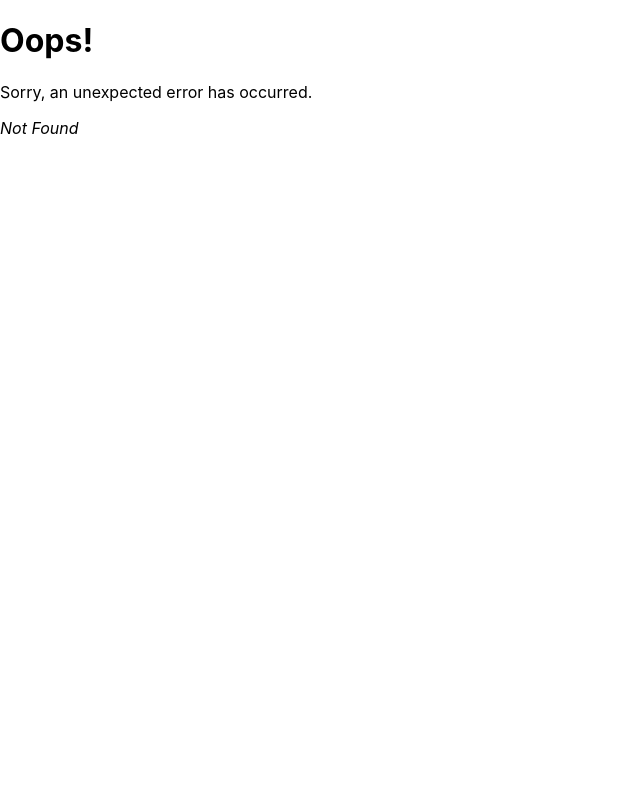
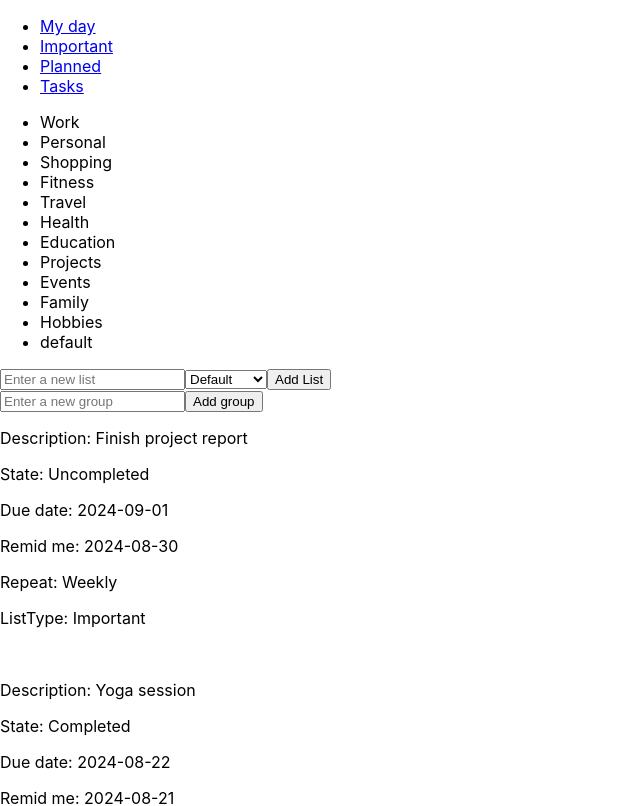
Before and after one commit to romanmicuda/task-managment-app, a React (Create React App) app: page /filter/Important in a window 1280 px wide. Before the commit this address had no page. Shown: the top 806 px of the page, without its empty margins (0-640 px from the left). Built offline with nearby package versions, Linux system fonts and the light colour scheme.

Commit message:
feat: display list types

```diff
--- /dev/null
+++ b/src/component/AddTodo.tsx
@@ -0,0 +1,62 @@
+import React, { useState } from "react";
+import { Group, TodoType } from "../types";
+import { useTodo } from "./TodoProvider";
+
+export const AddTodo: React.FC<{ nameParam: string | undefined }> = ({
+  nameParam,
+}) => {
+  const [newTaskDescription, setNewTaskDescription] = useState("");
+  const { groups, setGroups } = useTodo();
+
+  const handleAddTask = (e: React.KeyboardEvent<HTMLInputElement>) => {
+    if (e.key === "Enter" && newTaskDescription.trim()) {
+      // Create a new task
+      const newTask: TodoType = {
+        id: Date.now(), // Use current timestamp as a unique ID
+        description: newTaskDescription,
+        completed: false,
+        dueDate: new Date(), // Set default due date (can be changed as needed)
+        remindme: new Date(), // Set default remind date (can be changed as needed)
+        repeat: "Daily", // Default repeat type
+        listType: [], // Default empty listType array
+      };
+
+      // Update groups state with the new task
+      setGroups((prevGroups: Group[]) =>
+        prevGroups.map((group) => {
+          // If group contains the target list, update it
+          if (group.groupList.some((list) => list.name === nameParam)) {
+            return {
+              ...group,
+              groupList: group.groupList.map((list) => {
+                if (list.name === nameParam) {
+                  return {
+                    ...list,
+                    lists: [...list.lists, newTask], // Add new task to the list
+                  };
+                }
+                return list;
+              }),
+            };
+          }
+          return group;
+        })
+      );
+
+      // Clear the input field after adding the task
+      setNewTaskDescription("");
+    }
+  };
+
+  return (
+    <div>
+      <input
+        type="text"
+        placeholder="Add task"
+        value={newTaskDescription}
+        onChange={(e) => setNewTaskDescription(e.target.value)}
+        onKeyDown={handleAddTask}
+      />
+    </div>
+  );
+};
--- /dev/null
+++ b/src/component/App.tsx
@@ -0,0 +1,12 @@
+import React from "react";
+import SideBar from "./SideBar";
+
+function App() {
+  return (
+    <div>
+      <SideBar />
+    </div>
+  );
+}
+
+export default App;
--- a/src/component/SideBar.tsx
+++ b/src/component/SideBar.tsx
@@ -9,6 +9,12 @@ const SideBar = () => {
   const [newListName, setNewListName] = useState<string>("");
   const [newListGroupName, setNewListGroupName] = useState<string>("");
   const [newGroupName, setNewGroupName] = useState<string>("");
+  const [listTypes, setNewListType] = useState([
+    "My day",
+    "Important",
+    "Planned",
+    "Tasks",
+  ]);
 
   const handleExpandedGroup = (groupName: string) => {
     if (expandedGroup.has(groupName)) {
@@ -50,18 +56,11 @@ const SideBar = () => {
     <div>
       <nav>
         <ul>
-          <li>
-            <Link to={"/myday"}>My day</Link>
-          </li>
-          <li>
-            <Link to={"/important"}>Important</Link>
-          </li>
-          <li>
-            <Link to={"/planned"}>Planned</Link>
-          </li>
-          <li>
-            <Link to={"/tasks"}>Tasks</Link>
-          </li>
+          {listTypes.map((listType) => (
+            <li>
+              <Link to={`filter/${listType}`}>{listType}</Link>
+            </li>
+          ))}
         </ul>
       </nav>
       <nav>
--- a/src/component/Todo.tsx
+++ b/src/component/Todo.tsx
@@ -1,12 +1,18 @@
 import React from "react";
-import SideBar from "./SideBar";
+import { List, TodoType } from "../types";
 
-function Todo() {
+const Todo: React.FC<TodoType> = (list) => {
   return (
     <div>
-      <SideBar />
+      <p>Description: {list.description}</p>
+      <p>State: {list.completed ? "Completed" : "Uncompleted"}</p>
+      <p>Due date: {list.dueDate.toISOString().split("T")[0]}</p>
+      <p>Remid me: {list.remindme.toISOString().split("T")[0]}</p>
+      <p>Repeat: {list.repeat}</p>
+      <p>ListType: {list.listType}</p>
+      <br />
     </div>
   );
-}
+};
 
 export default Todo;
--- a/src/component/TodoList.tsx
+++ b/src/component/TodoList.tsx
@@ -2,55 +2,17 @@ import React, { useState } from "react";
 import { useParams } from "react-router-dom";
 import { useTodo } from "./TodoProvider";
 import { Group, TodoType } from "../types";
+import Todo from "./Todo";
+import { AddTodo } from "./AddTodo";
 
 const TodoList: React.FC = () => {
   const { nameParam } = useParams<{ nameParam: string }>();
   const { groups, setGroups } = useTodo();
-  const [newTaskDescription, setNewTaskDescription] = useState("");
 
   const groupList = groups
     .flatMap((group) => group.groupList)
     .find((list) => list.name === nameParam);
 
-  const handleAddTask = (e: React.KeyboardEvent<HTMLInputElement>) => {
-    if (e.key === "Enter" && newTaskDescription.trim()) {
-      // Create a new task
-      const newTask: TodoType = {
-        id: Date.now(), // Use current timestamp as a unique ID
-        description: newTaskDescription,
-        completed: false,
-        dueDate: new Date(), // Set default due date (can be changed as needed)
-        remindme: new Date(), // Set default remind date (can be changed as needed)
-        repeat: "Daily", // Default repeat type
-        listType: [], // Default empty listType array
-      };
-
-      // Update groups state with the new task
-      setGroups((prevGroups: Group[]) =>
-        prevGroups.map((group) => {
-          // If group contains the target list, update it
-          if (group.groupList.some((list) => list.name === nameParam)) {
-            return {
-              ...group,
-              groupList: group.groupList.map((list) => {
-                if (list.name === nameParam) {
-                  return {
-                    ...list,
-                    lists: [...list.lists, newTask], // Add new task to the list
-                  };
-                }
-                return list;
-              }),
-            };
-          }
-          return group;
-        })
-      );
-
-      // Clear the input field after adding the task
-      setNewTaskDescription("");
-    }
-  };
   if (!groupList) {
     return <p>List not found</p>;
   }
@@ -60,23 +22,10 @@ const TodoList: React.FC = () => {
       <h1>Name of List: {groupList.name}</h1>
       <div>
         {groupList.lists.map((list) => (
-          <div>
-            <p>Description: {list.description}</p>
-            <p>State: {list.completed ? "Completed" : "Uncompleted"}</p>
-            <p>Due date: {list.dueDate.toISOString().split("T")[0]}</p>
-            <p>Remid me: {list.remindme.toISOString().split("T")[0]}</p>
-            <p>Repeat: {list.repeat}</p>
-            <br />
-          </div>
+          <Todo key={list.id} {...list} />
         ))}
       </div>
-      <input
-        type="text"
-        placeholder="Add task"
-        value={newTaskDescription}
-        onChange={(e) => setNewTaskDescription(e.target.value)}
-        onKeyDown={handleAddTask}
-      />
+      <AddTodo nameParam={nameParam} />
     </div>
   );
 };
--- /dev/null
+++ b/src/component/TodoListFilter.tsx
@@ -0,0 +1,32 @@
+import React, { useDebugValue } from "react";
+import { useTodo } from "./TodoProvider";
+import Todo from "./Todo";
+import { useParams } from "react-router-dom";
+import { AddTodo } from "./AddTodo";
+
+export const TodoListFilter: React.FC = () => {
+  const { filterListType } = useParams<{
+    filterListType: string | undefined;
+  }>();
+  const { groups } = useTodo();
+
+  const todoLists = groups
+    .flatMap((group) => group.groupList)
+    .flatMap((groupList) => groupList.lists)
+    .filter(
+      (todo) => filterListType && todo.listType.includes(filterListType as any)
+    );
+
+  useDebugValue(groups, (groups) => `${groups}`);
+
+  return (
+    <>
+      <div>
+        {todoLists.map((todoList) => (
+          <Todo key={todoList.id} {...todoList} />
+        ))}
+      </div>
+      <AddTodo nameParam={"default"} />
+    </>
+  );
+};
--- a/src/component/TodoProvider.tsx
+++ b/src/component/TodoProvider.tsx
@@ -8,7 +8,10 @@ const TodoContext = createContext<TodoContextType | undefined>(undefined);
 export const TodoProvider: React.FC<{ children: ReactNode }> = ({
   children,
 }) => {
-  const [groups, setGroups] = useState<Group[]>(mockData);
+  const [groups, setGroups] = useState<Group[]>([
+    ...mockData,
+    { name: "default", groupList: [{ name: "default", lists: [] }] },
+  ]);
   return (
     <TodoContext.Provider value={{ groups, setGroups }}>
       {children}
```
Also changed, not shown: src/App.tsx (deleted, +0 -9 lines), src/component/Important.tsx (deleted, +0 -7 lines), src/component/MyDay.tsx (deleted, +0 -7 lines), src/component/Planned.tsx (deleted, +0 -7 lines), src/index.tsx (+7 -2 lines), 1 other file (tests, documents, lock files or other folders).
